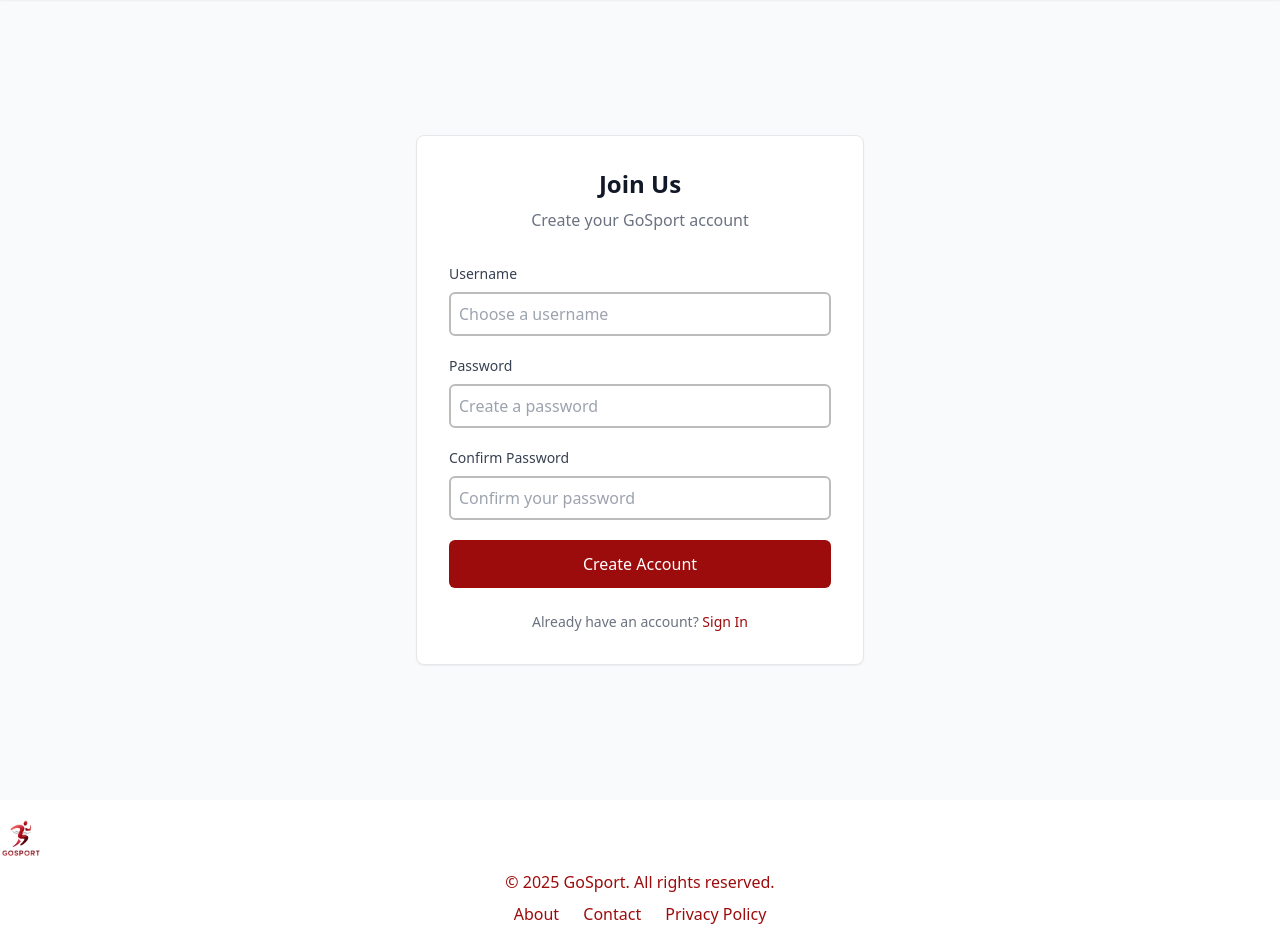
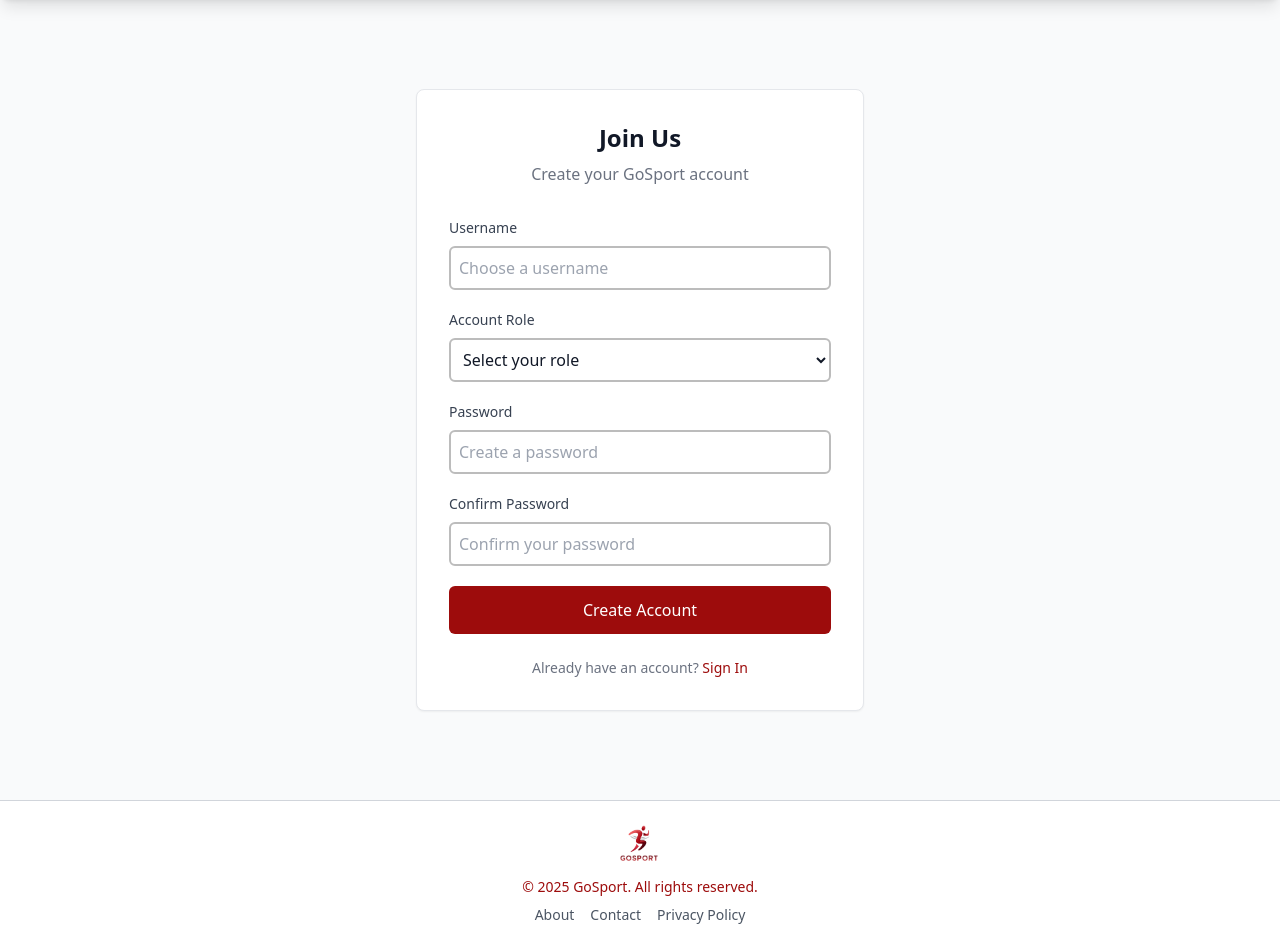
Before and after one commit to PBP-A08/GoSport, a Django app: page /register/ in a window 1280 px wide. Shown: the part 65-1014 px from the top of the page. Before the commit the page ends 989 px from the top, so only its background shows below. Run offline with Django 5.2, Linux system fonts and the light colour scheme; data comes from the database, SQL or seed files in the repository; data that the repository does not hold is empty; some libraries are stand-ins or nearby versions.

Commit message:
revisi login & register, bikin profile dashboard

```diff
--- a/main/forms.py
+++ b/main/forms.py
@@ -3,7 +3,7 @@ from django.forms import ModelForm
 from django.utils.html import strip_tags
 from django.contrib.auth.models import User
 from main.models import Product, Profile
-
+from django.db.models.signals import post_save
 
 class ProductForm(ModelForm):
     class Meta:
@@ -27,9 +27,31 @@ class ProductForm(ModelForm):
         description = self.cleaned_data.get("description", "")
         return strip_tags(description)
 
+# class RegisterForm(forms.ModelForm):
+#     password = forms.CharField(widget=forms.PasswordInput)
+
+#     ROLE_CHOICES_WITH_ADMIN = Profile.ROLE_CHOICES + [('admin', 'Admin')]
+#     role = forms.ChoiceField(choices=ROLE_CHOICES_WITH_ADMIN)
+
+#     class Meta:
+#         model = User
+#         fields = ['username', 'password']
+
+#     def save(self, commit=True):
+#         user = super().save(commit=False)
+#         user.set_password(self.cleaned_data['password'])
+#         if commit:
+#             user.save()
+#             Profile.objects.create(user=user, role=self.cleaned_data['role'])
+#         return user
+
+# main/forms.py
+
+# ... (Import lainnya) ...
 
 class RegisterForm(forms.ModelForm):
-    password = forms.CharField(widget=forms.PasswordInput)
+    password = forms.CharField(widget=forms.PasswordInput, label='Password')
+    password2 = forms.CharField(widget=forms.PasswordInput, label='Confirm Password')
 
     ROLE_CHOICES_WITH_ADMIN = Profile.ROLE_CHOICES + [('admin', 'Admin')]
     role = forms.ChoiceField(choices=ROLE_CHOICES_WITH_ADMIN)
@@ -38,10 +60,40 @@ class RegisterForm(forms.ModelForm):
         model = User
         fields = ['username', 'password']
 
+    def clean(self):
+        cleaned_data = super().clean()
+        password = cleaned_data.get("password")
+        password2 = cleaned_data.get("password2")
+
+        if password and password2 and password != password2:
+            raise forms.ValidationError(
+                "Passwords don't match."
+            )
+        return cleaned_data
+
     def save(self, commit=True):
         user = super().save(commit=False)
         user.set_password(self.cleaned_data['password'])
+        role = self.cleaned_data['role']
+        is_admin_user = (role == 'admin')
+
         if commit:
+            from django.db.models.signals import post_save
+            post_save.disconnect(sender=User, dispatch_uid="create_user_profile")
+
             user.save()
-            Profile.objects.create(user=user, role=self.cleaned_data['role'])
+
+            Profile.objects.create(
+                user=user,
+                role=role,
+                is_admin=is_admin_user
+            )
+
+            from main.signals import create_user_profile
+            post_save.connect(
+                receiver=create_user_profile,
+                sender=User,
+                dispatch_uid="create_user_profile"
+            )
+
         return user
--- a/main/signals.py
+++ b/main/signals.py
@@ -3,8 +3,8 @@ from django.dispatch import receiver
 from django.contrib.auth.models import User
 from .models import Profile
 
-@receiver(post_save, sender=User)
+@receiver(post_save, sender=User, dispatch_uid="create_user_profile")
 def create_user_profile(sender, instance, created, **kwargs):
-    if created:
-        if not instance.is_superuser:
+    if created and not instance.is_superuser:
+        if not hasattr(instance, 'profile'):
             Profile.objects.create(user=instance, role='pembeli')
--- a/main/templates/main.html
+++ b/main/templates/main.html
@@ -208,19 +208,18 @@
 {% endcomment %}
 
 {% block content %}
-{% include 'navbar.html' %}
 
 <div class="bg-gray-50 w-full pt-16 min-h-screen">
   <div class="max-w-7xl mx-auto px-4 sm:px-6 lg:px-8 py-8">
 
     <div class="mb-8">
-      <h1 class="text-3xl font-bold text-gray-900 mb-2">GoSport</h1>
+      <h1 class="text-3xl font-bold text-[#9d0c0c] mb-2">GoSport</h1>
       <p class="text-gray-600"></p>
     </div>
 
     <!-- Dummy Section -->
     <div class="bg-white rounded-lg border border-gray-200 p-8 shadow-sm text-center">
-      <p class="text-gray-700">Konten utama nanti bakal di sini.</p>
+      <p class="text-gray-700">Product card nanti di sini</p>
     </div>
 
     {% comment %}
--- a/main/templates/register.html
+++ b/main/templates/register.html
@@ -50,8 +50,19 @@
           </div>
 
           <div>
-            <label for="password1" class="block text-sm font-medium text-gray-700 mb-2">Password</label>
-            <input id="password1" name="password1" type="password" required
+            <label for="role" class="block text-sm font-medium text-gray-700 mb-2">Account Role</label>
+            <select id="role" name="role" required
+              class="w-full px-4 py-3 border border-gray-300 rounded focus:outline-none focus:border-red-500 transition duration-200 bg-white">
+              <option value="" disabled selected>Select your role</option>
+              {% for value, label in form.role.field.choices %}
+              <option value="{{ value }}">{{ label }}</option>
+              {% endfor %}
+            </select>
+          </div>
+
+          <div>
+            <label for="password" class="block text-sm font-medium text-gray-700 mb-2">Password</label>
+            <input id="password" name="password" type="password" required
               class="w-full px-4 py-3 border border-gray-300 rounded focus:outline-none focus:border-red-500 transition duration-200"
               placeholder="Create a password">
           </div>
--- a/main/urls.py
+++ b/main/urls.py
@@ -2,7 +2,8 @@ from django.urls import path
 from main.views import (
     show_main, create_product, show_product, show_xml, show_json,
     show_xml_by_id, show_json_by_id, register, login_user,
-    logout_user, edit_product, delete_product, add_product_entry_ajax
+    logout_user, edit_product, delete_product, add_product_entry_ajax,
+    profile_dashboard
 )
 
 app_name = 'main'
@@ -21,4 +22,5 @@ urlpatterns = [
     path('product/<uuid:id>/edit', edit_product, name='edit_product'),
     path('product/<uuid:id>/delete', delete_product, name='delete_product'),
     path('create-product-ajax', add_product_entry_ajax, name='add_product_entry_ajax'),
+    path('profile/', profile_dashboard, name='profile_dashboard'),
 ]
--- a/main/views.py
+++ b/main/views.py
@@ -95,22 +95,27 @@ def login_user(request):
         if user is not None:
             login(request, user)
 
-            profile = Profile.objects.get(user=user)
+            try:
+                profile = Profile.objects.get(user=user)
+            except Profile.DoesNotExist:
+                messages.error(request, "Akun tidak ditemukan.")
+                logout(request)
+                return redirect('main:login')
 
             response = HttpResponseRedirect(reverse("main:show_main"))
             response.set_cookie('last_login', str(datetime.datetime.now()))
 
             if profile.is_admin:
-                return redirect('main:admin_dashboard')
+                return redirect('main:show_main')
             elif profile.role == 'penjual':
-                return redirect('main:seller_dashboard')
+                return redirect('main:show_main')
             elif profile.role == 'pembeli':
-                return redirect('main:buyer_dashboard')
+                return redirect('main:show_main')
             else:
                 return response
 
         else:
-            messages.error(request, "Username atau password salah.")
+            messages.error(request, "Wrong username or password.")
     return render(request, 'login.html')
 
 
@@ -171,3 +176,22 @@ def add_product_entry_ajax(request):
     new_product.save()
 
     return HttpResponse(b"CREATED", status=201)
+
+# ========== PROFILE DASHBOARD ==========
+@login_required(login_url='/login')
+def profile_dashboard(request):
+    user = request.user
+    masked_password = '••••••••'
+
+    try:
+        user_role = user.profile.role
+    except:
+        user_role = 'N/A'
+
+    context = {
+        'username': user.username,
+        'role': user_role,
+        'masked_password': masked_password,
+    }
+
+    return render(request, "profile_dashboard.html", context)
--- a/templates/footer.html
+++ b/templates/footer.html
@@ -1,15 +1,21 @@
 {% load static %}
 
-<footer style="background-color: white; color: #9d0c0c; padding: 20px 0; text-align: center;">
-    <div class="container">
-        <div style="margin-bottom: 10px;">
-            <img src="{% static 'image/logo.png' %}" alt="GoSport Logo" style="height: 40px;">
+<footer class="bg-white py-6 border-t border-gray-300">
+    <div class="max-w-7xl mx-auto px-4 sm:px-6 lg:px-8 text-center">
+
+        <div class="mb-3">
+            <img src="{% static 'image/logo.png' %}" alt="GoSport Logo" class="h-10 mx-auto">
         </div>
-        <p style="margin: 0;">&copy; 2025 GoSport. All rights reserved.</p>
-        <div style="margin-top: 8px;">
-            <a href="#" style="color: #9d0c0c; margin: 0 10px; text-decoration: none;">About</a>
-            <a href="#" style="color: #9d0c0c; margin: 0 10px; text-decoration: none;">Contact</a>
-            <a href="#" style="color: #9d0c0c; margin: 0 10px; text-decoration: none;">Privacy Policy</a>
+
+        <p class="text-sm text-[#9d0c0c] mb-2">
+            &copy; 2025 GoSport. All rights reserved.
+        </p>
+
+        <div class="flex justify-center space-x-4 text-sm">
+            <a href="#" class="text-gray-600 hover:text-[#9d0c0c] transition-colors">About</a>
+            <a href="#" class="text-gray-600 hover:text-[#9d0c0c] transition-colors">Contact</a>
+            <a href="#" class="text-gray-600 hover:text-[#9d0c0c] transition-colors">Privacy Policy</a>
         </div>
+
     </div>
 </footer>
--- a/templates/navbar.html
+++ b/templates/navbar.html
@@ -1,16 +1,14 @@
 {% load static %}
 
-<nav class="sticky top-0 left-0 w-full bg-white border-b border-gray-200 shadow-sm z-50">
+<nav class="sticky top-0 left-0 w-full bg-white border-b border-gray-200 shadow-lg z-50">
   <div class="max-w-7xl mx-auto px-6 lg:px-8">
     <div class="flex items-center justify-between h-16">
-      <!-- Left: Logo -->
       <div class="flex items-center">
         <a href="{% url 'main:show_main' %}" class="flex items-center space-x-2">
           <img src="{% static 'image/logo.png' %}" alt="GoSport Logo" class="h-10 w-auto">
         </a>
       </div>
 
-      <!-- Desktop Navigation -->
       <div class="hidden md:flex items-center space-x-8">
         <a href="{% url 'main:show_main' %}"
           class="{% if request.path == '/' %}text-[#9d0c0c]{% else %}text-gray-700 hover:text-[#9d0c0c]{% endif %} font-medium transition-colors">
@@ -18,17 +16,27 @@
         </a>
       </div>
 
-      <!-- Desktop User Section -->
       <div class="hidden md:flex items-center space-x-6">
         {% if user.is_authenticated %}
+
+        <a href="{% url 'main:profile_dashboard' %}" class="flex items-center space-x-3 group">
+          <img src="{% static 'image/profile.png' %}" alt="Profile"
+            class="h-8 w-8 rounded-full border border-gray-300 object-cover group-hover:border-[#9d0c0c] transition duration-200">
+
           <div class="text-right">
-          <div class="text-sm font-medium text-gray-900">{{ user.username }}</div>
+            <div class="text-sm font-medium text-gray-900 group-hover:text-[#9d0c0c] transition-colors">
+              {{ user.username }}
+            </div>
             {% if user.profile.is_admin %}
             <div class="text-xs text-[#9d0c0c] font-semibold">Admin</div>
             {% else %}
-          <div class="text-xs text-gray-500">User</div>
+            <div class="text-xs text-gray-500">
+              {{ user.profile.role|capfirst }}
+            </div>
             {% endif %}
           </div>
+        </a>
+
         <a href="{% url 'main:logout' %}" class="text-[#9d0c0c] hover:text-red-700 font-medium transition-colors">
           Logout
         </a>
@@ -42,66 +50,6 @@
         </a>
         {% endif %}
       </div>
-
-      <!-- Mobile Menu Button -->
-      <div class="md:hidden flex items-center">
-        <button class="mobile-menu-button p-2 text-gray-600 hover:text-[#9d0c0c] transition-colors">
-          <span class="sr-only">Open menu</span>
-          <div class="w-6 h-6 flex flex-col justify-center items-center">
-            <span class="bg-current block transition-all duration-300 ease-out h-0.5 w-6 rounded-sm"></span>
-            <span class="bg-current block transition-all duration-300 ease-out h-0.5 w-6 rounded-sm my-0.5"></span>
-            <span class="bg-current block transition-all duration-300 ease-out h-0.5 w-6 rounded-sm"></span>
-          </div>
-        </button>
     </div>
   </div>
-  </div>
-
-  <!-- Mobile Menu -->
-  <div class="mobile-menu hidden md:hidden bg-white border-t border-gray-200">
-    <div class="px-6 py-4 space-y-4">
-      <!-- Mobile Navigation Links -->
-      <div class="space-y-1">
-        <a href="{% url 'main:show_main' %}"
-          class="block {% if request.path == '/' %}text-[#9d0c0c]{% else %}text-gray-700 hover:text-[#9d0c0c]{% endif %} font-medium py-3 transition-colors">
-          Home
-        </a>
-      </div>
-
-      <!-- Mobile User Section -->
-      <div class="border-t border-gray-200 pt-4">
-        {% if user.is_authenticated %}
-        <div class="mb-4">
-          <div class="font-medium text-gray-900">{{ user.username }}</div>
-          {% if user.profile.is_admin %}
-          <div class="text-sm text-[#9d0c0c] font-semibold">Admin</div>
-          {% else %}
-          <div class="text-sm text-gray-500">User</div>
-          {% endif %}
-        </div>
-        <a href="{% url 'main:logout' %}"
-          class="block text-[#9d0c0c] hover:text-red-700 font-medium py-3 transition-colors">
-          Logout
-        </a>
-        {% else %}
-        <div class="space-y-3">
-          <a href="{% url 'main:login' %}"
-            class="block text-gray-700 hover:text-[#9d0c0c] font-medium py-3 transition-colors">
-            Login
-          </a>
-          <a href="{% url 'main:register' %}"
-            class="block bg-[#9d0c0c] hover:bg-red-800 text-white font-medium py-3 px-4 rounded text-center transition-colors">
-            Register
-          </a>
-        </div>
-        {% endif %}
-      </div>
-    </div>
-  </div>
-
-  <script>
-    const btn = document.querySelector("button.mobile-menu-button");
-    const menu = document.querySelector(".mobile-menu");
-    btn.addEventListener("click", () => menu.classList.toggle("hidden"));
-  </script>
 </nav>
```
Also changed, not shown: main/templates/login.html (+13 -38 lines), main/templates/profile_dashboard.html (added, +42 -0 lines), static/image/profile.png (added). Lines whose indentation alone changed are shown as unchanged.
